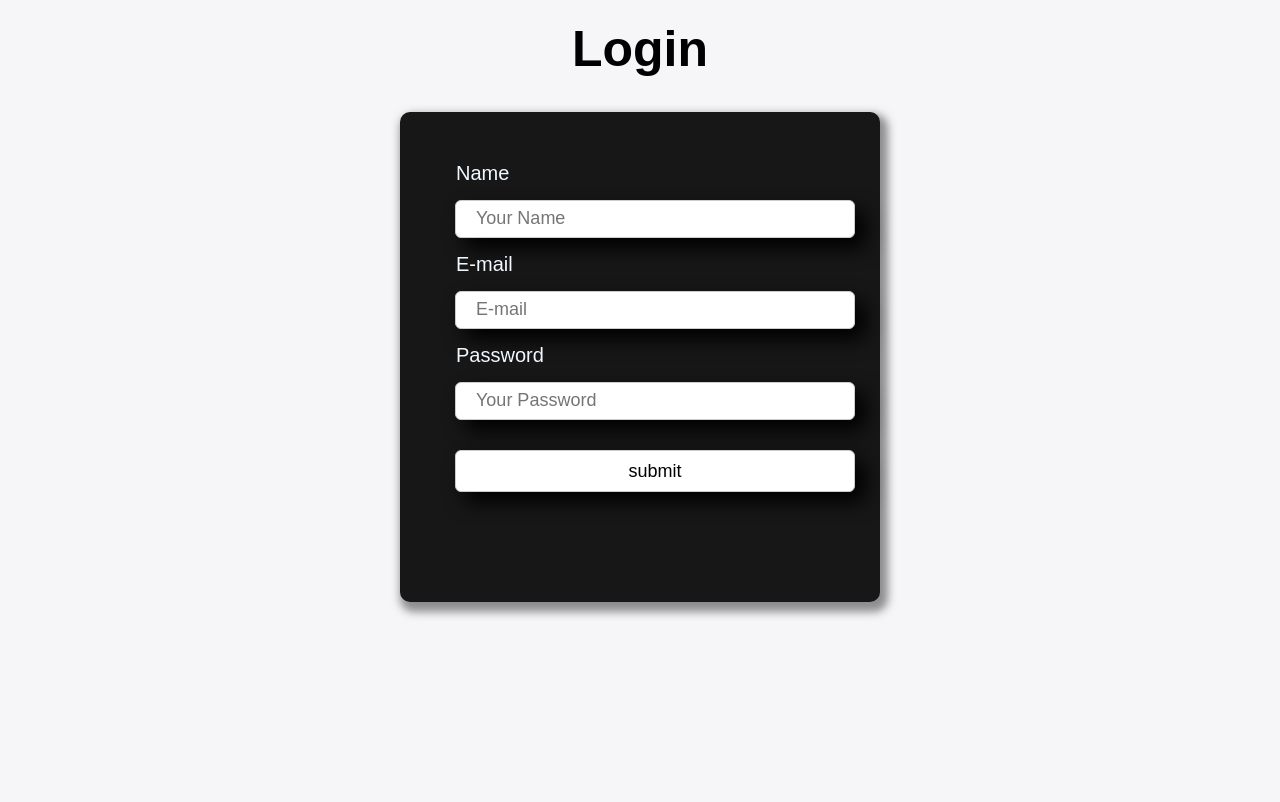
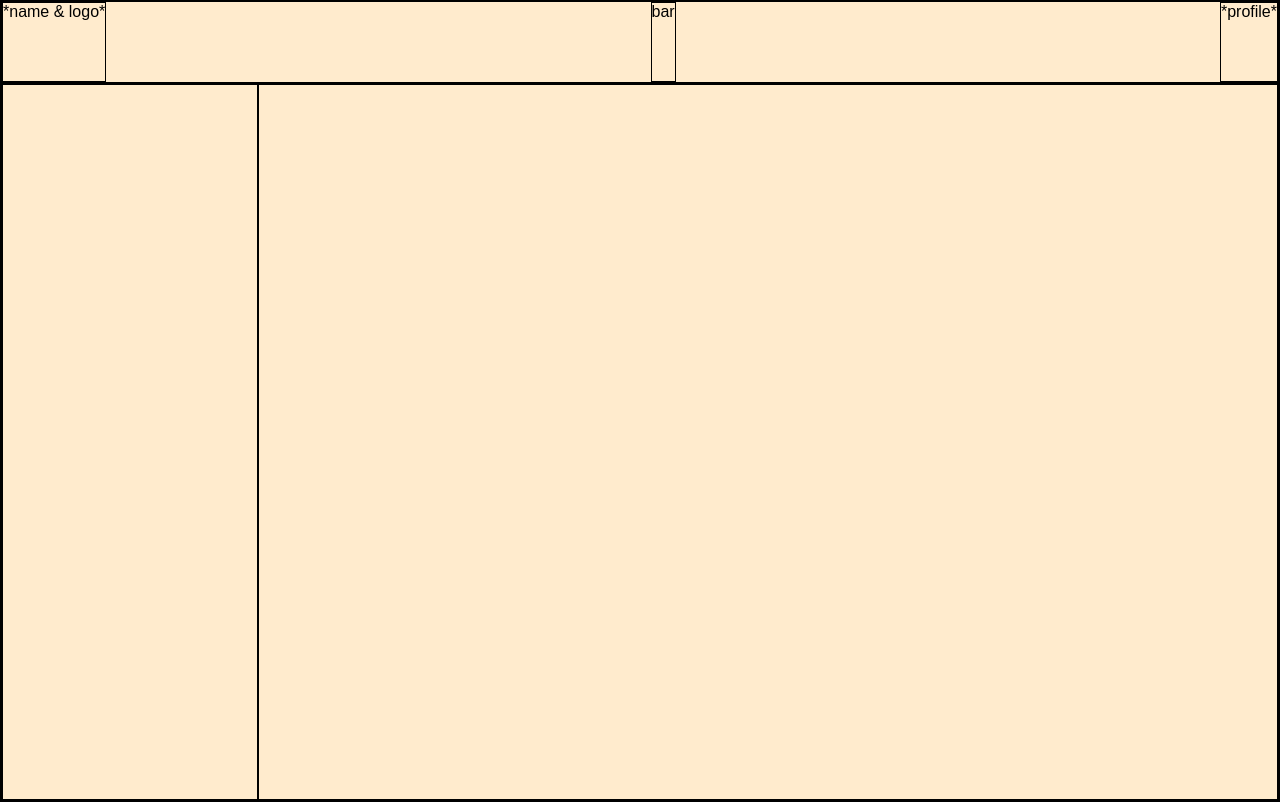
Before and after one commit to j1ntan/habit-dashboard, a React (Vite) app in the folder habit_tracker/: page / in a window 1280 px wide. Built offline with nearby package versions, Linux system fonts and the light colour scheme.

Commit message:
start of dashboard

```diff
--- a/habit_tracker/src/App.jsx
+++ b/habit_tracker/src/App.jsx
@@ -1,10 +1,18 @@
 import Login from './pages/login.jsx'
 import SignUp from './pages/SignUp.jsx'
+import Dashboard from './pages/Dashboard.jsx'
+import { BrowserRouter as Router, Routes, Route } from 'react-router-dom';
 
 function App() {
-  return(
-      <Login/>
-  )
+  return (
+    <Router>
+      <Routes>
+        <Route path="/login" element={<Login />} />
+        <Route path="/signup" element={<SignUp />} />
+        <Route path="/" element={<Dashboard />} />
+      </Routes>
+    </Router>
+  );
 
 }
 
--- /dev/null
+++ b/habit_tracker/src/pages/Dashboard.jsx
@@ -0,0 +1,25 @@
+import styles from './Dashboard.module.css';
+
+function Dashboard() {
+    return(
+        <div className={styles.divmain} >
+            <div className={styles.topbar}>
+                <div className={styles.logoname} >*name & logo*</div>
+                <div className={styles.bar} > bar</div>
+                <div className={styles.profile} >*profile*</div>
+
+            </div>
+            <div className={styles.bottombar}>
+                <div className={styles.leftbar}>
+
+                </div>
+                <div className={styles.rightbar}>
+
+                </div>
+
+            </div>
+        </div>
+    )
+}
+
+export default Dashboard;
--- /dev/null
+++ b/habit_tracker/src/pages/Dashboard.module.css
@@ -0,0 +1,42 @@
+.divmain {
+    height: 100vh;
+    display: flex;
+    flex-direction: column;
+    border: 1px solid black;
+    background-color: blanchedalmond;
+}
+
+.topbar {
+    height: 10%;
+    border: 1px solid black;
+    display: flex;
+    justify-content: space-between;
+}
+
+.logoname {
+    border: 1px solid black;
+}
+
+.bar {
+    border: 1px solid #000000;
+}
+
+.profile {
+    border: 1px solid black;
+}
+
+.bottombar {
+    height: 90%;
+    border: 1px solid black;
+    display: flex;
+}
+
+.leftbar {
+    width: 20%;
+    border: 1px solid black;
+}
+
+.rightbar {
+    width: 80%;
+    border: 1px solid black;
+}
--- a/habit_tracker/src/pages/SignUp.jsx
+++ b/habit_tracker/src/pages/SignUp.jsx
@@ -19,20 +19,19 @@ function SignUp() {
       setConfirmPassword("");
     }
     setloading(true);
-    console.log("submitting");
   }
 
   return (
     <div>
-      <h1> SignUp</h1>
-      <form onSubmit={handleSubmit}>
-        <input type="text" placeholder="Full Name" required value={FullName} onChange={(e) => setFullName(e.target.value)}></input><br />
-        <input type="text" placeholder="Username" value={Username} onChange={(e) => setUsername(e.target.value)}></input><br />
-        <input type="email" placeholder="E-mail" required value={email} onChange={(e) => setemail(e.target.value)}></input><br />
-        <input type="password" placeholder="Password" required value={password} onChange={(e) => setpassword(e.target.value)}></input><br />
-        <input type="password" placeholder="Confirm Password" required value={ConfirmPassword} onChange={(e) => setConfirmPassword(e.target.value)}></input><br />
-        <button >Create Account</button>
-        <p>Already have an account? <a href="/login">Login</a></p>
+      <h1 className={styles.h1}> SignUp</h1>
+      <form onSubmit={handleSubmit} className={styles.form}>
+        <input className={styles.input} type="text" placeholder="Full Name" required value={FullName} onChange={(e) => setFullName(e.target.value)}></input><br />
+        <input className={styles.input} type="text" placeholder="Username" value={Username} onChange={(e) => setUsername(e.target.value)}></input><br />
+        <input className={styles.input} type="email" placeholder="E-mail" required value={email} onChange={(e) => setemail(e.target.value)}></input><br />
+        <input className={styles.input} type="password" placeholder="Password" required value={password} onChange={(e) => setpassword(e.target.value)}></input><br />
+        <input className={styles.input} type="password" placeholder="Confirm Password" required value={ConfirmPassword} onChange={(e) => setConfirmPassword(e.target.value)}></input><br />
+        <button className={styles.button}>Create Account</button>
+        <p className={styles.p}>Already have an account? <a href="/login">Login</a></p>
       </form>
     </div>
   );
--- a/habit_tracker/src/pages/SignUp.module.css
+++ b/habit_tracker/src/pages/SignUp.module.css
@@ -1,5 +1,5 @@
 body{
-    background-color: #f6f5f7;
+    background-color: #a66af5;
     font-family: Arial, sans-serif;
     margin: 0;
     padding: 0;
@@ -12,9 +12,9 @@ form{
     margin-top: 3px;
     width: 400px;
     height: 400px;
-    background-color: rgb(23, 23, 23);
+    background-color: rgb(25, 10, 92);
     border-radius: 10px;
-    box-shadow: 4px 6px 8px 4px rgba(37, 37, 39, 0.5);
+    box-shadow: 25px 25px 15px rgb(4, 2, 109, 0.5);
 }
 h1{
     text-align: center;
@@ -29,16 +29,16 @@ input{
     height: 18px;
     margin-bottom: 24px;
     padding: 12px;
-    border-radius: 6px;
+    border-radius: 20px;
     border: 1px solid #ccc;
     box-shadow: 10px 10px 20px
 }
 button{
     font-size: 15px;
-    margin-top: 5px;
     padding: 25px;
     padding-top:10px;
     padding-bottom:10px;
+    margin-top: 5px;
     border-radius: 20px;
     border: 1px solid #ccc;
     background-color: #f5f5f5;
--- a/habit_tracker/src/pages/login.css
+++ b/habit_tracker/src/pages/login.css
@@ -1,4 +1,3 @@
-
 input[type="text"],[type="email"],[type="password"]{
   width: 100%;
   padding: 18px 20px;
```
